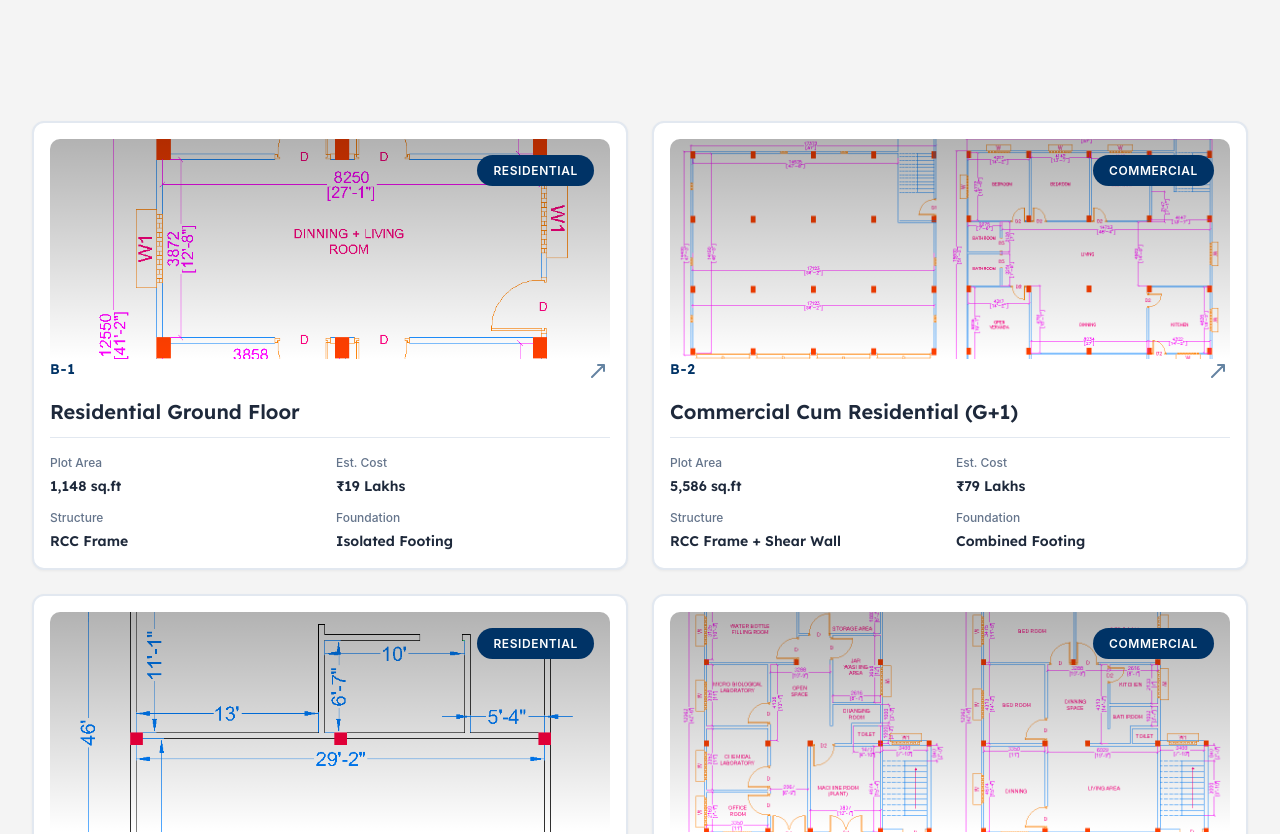
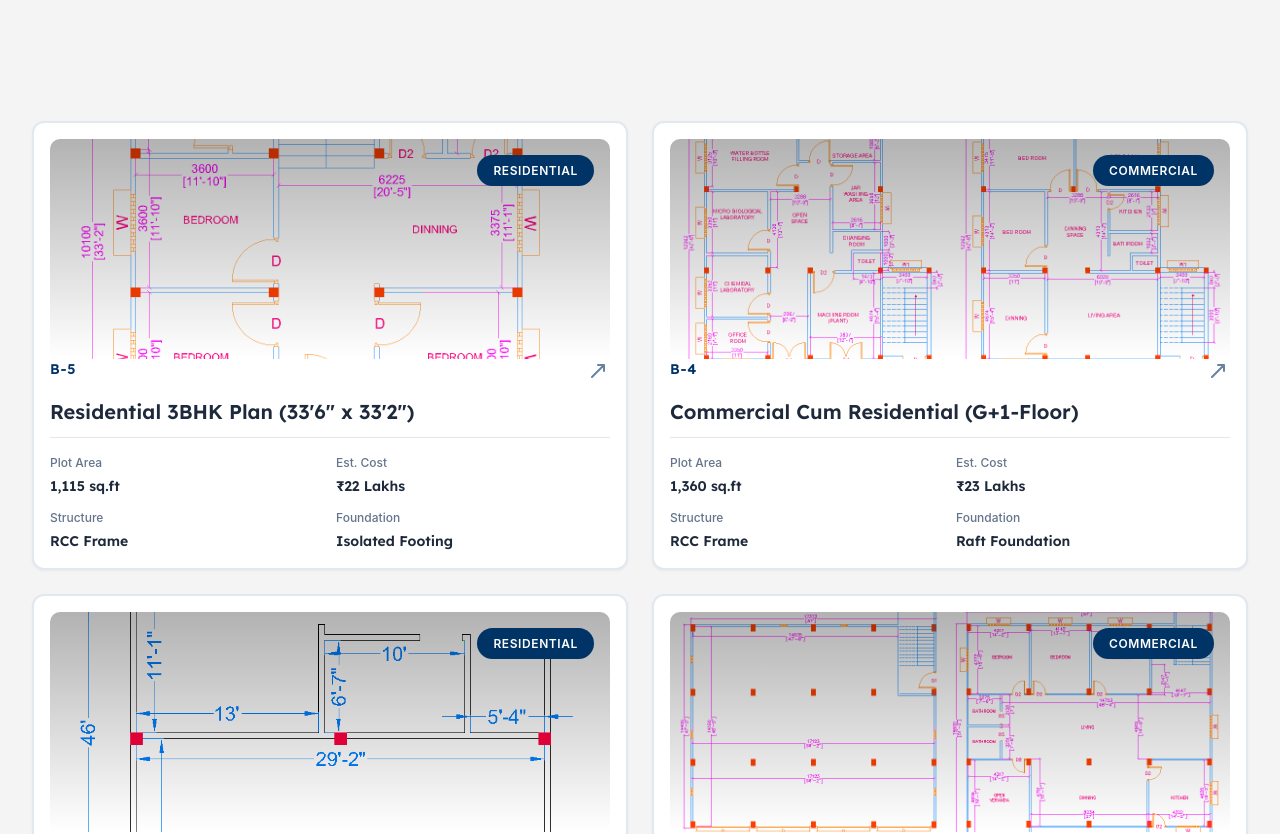
Before and after one commit to Mercuri-Biswajit/biswajit-portfolio-react, a React (Create React App) app: page /projects in a window 1280 px wide. Shown: the part 440-1274 px from the top of the page. Built offline with nearby package versions, Linux system fonts and the light colour scheme.

Commit message:
projects card arrrange
Signed-off-by: mercuri-biswajit <bisu.rnj@gmail.com>

```diff
--- a/src/pages/HomePage/HomePage.jsx
+++ b/src/pages/HomePage/HomePage.jsx
@@ -17,6 +17,9 @@ function HomePage() {
   useEffect(() => {
     if (window.AOS) window.AOS.init({ duration: 800, once: true, offset: 100 });
   }, []);
+
+  // Sort projects by ID (highest/latest first)
+  const sortedProjects = [...projects].sort((a, b) => b.id - a.id);
 
   return (
     <div className="home-page">
@@ -84,7 +87,7 @@ function HomePage() {
             <h2 className="section-title">FEATURED WORK</h2>
           </div>
           <div className="projects-preview">
-            {projects.slice(0, 3).map((project) => (
+            {sortedProjects.slice(0, 3).map((project) => (
               <ProjectCard
                 key={project.id}
                 project={project}
--- a/src/pages/ProjectPage/ProjectsPage.jsx
+++ b/src/pages/ProjectPage/ProjectsPage.jsx
@@ -16,10 +16,13 @@ function ProjectsPage() {
     if (window.AOS) window.AOS.init({ duration: 800, once: true });
   }, []);
 
+  // Sort projects by ID (highest/latest first)
+  const sortedProjects = [...projects].sort((a, b) => b.id - a.id);
+
   const filteredProjects =
     activeFilter === "all"
-      ? projects
-      : projects.filter((p) => p.category === activeFilter);
+      ? sortedProjects
+      : sortedProjects.filter((p) => p.category === activeFilter);
 
   return (
     <>
```
